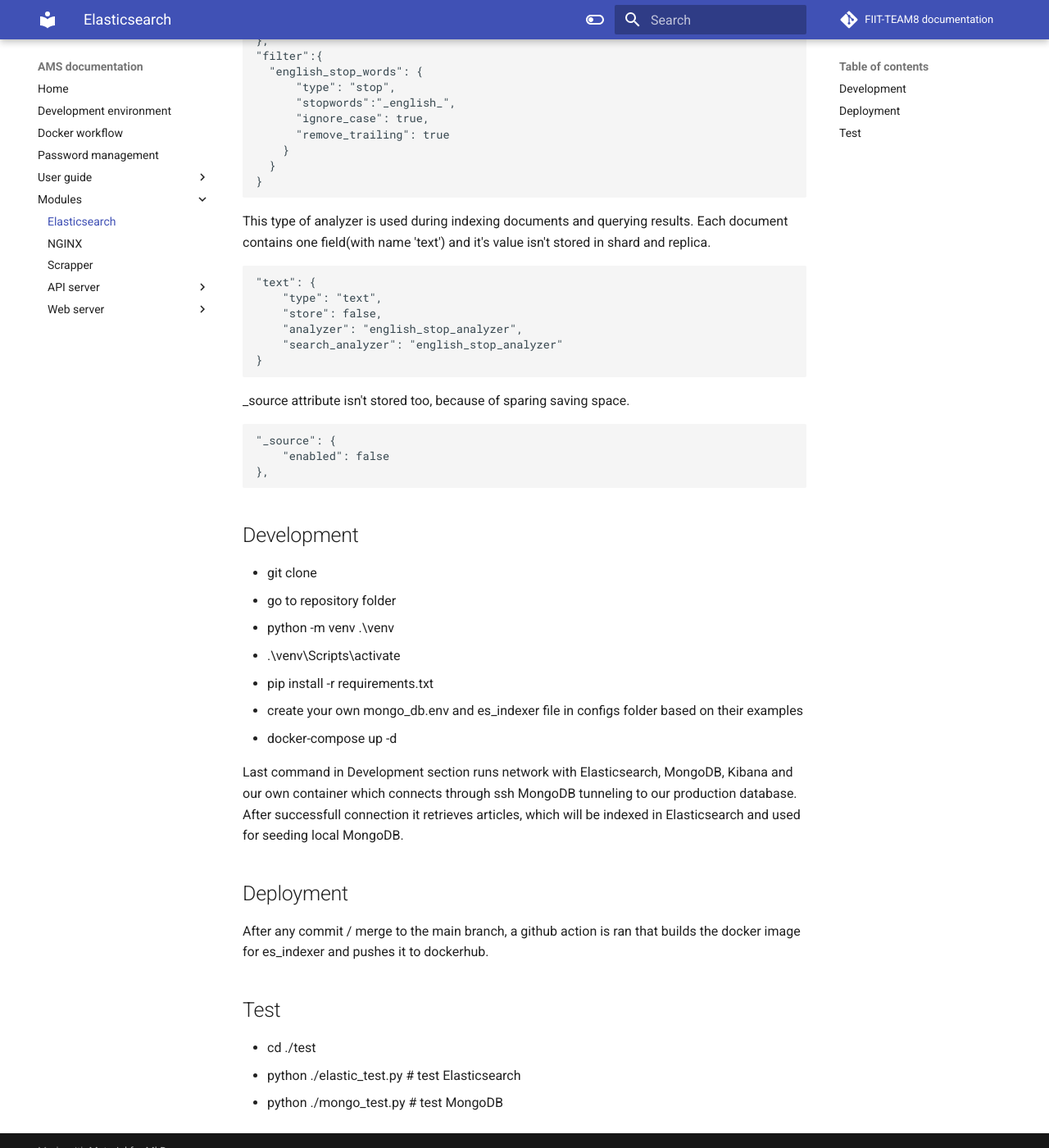
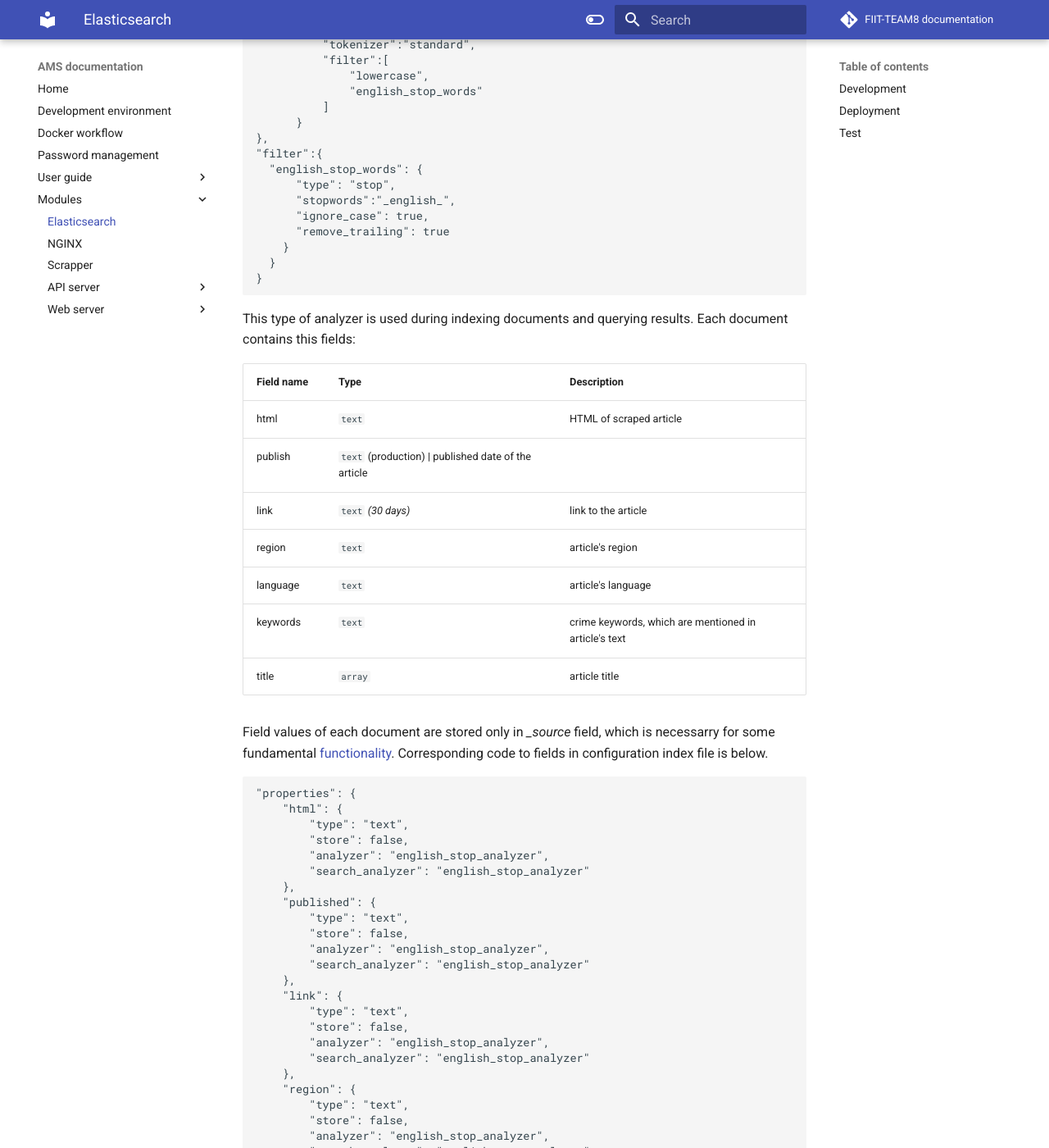
Before and after one commit to FIIT-TEAM8/team_documentation, an MkDocs documentation site: the page built from docs/modules/elasticsearch.md, in a window 1280 px wide and 1400 px high, scrolled down 638 px. Shown: the whole window at 82% size. Built offline with MkDocs 1.6.1 and Material for MkDocs 9.7.7, drawn with Linux system fonts in a browser that asks for light colours; comment, search, counter and statistics services are not loaded; some of the changed text lies outside the part shown.

Commit message:
Update elasticsearch.md

````diff
--- a/docs/modules/elasticsearch.md
+++ b/docs/modules/elasticsearch.md
@@ -5,8 +5,10 @@
 
 ---
 
-Elasticsearch runs in Docker container.
-Currently works with one shard and one replica.
+Elasticsearch runs in Docker container, with image docker.elastic.co/elasticsearch/elasticsearch:7.15.0
+Our scraper communicate with Elasticsearch through [python library](https://elasticsearch-py.readthedocs.io/en/v7.15.1/). Make sure you are using the right version of library(7.15.1), otherwise some functionality will not work.
+
+Elastic currently works with one shard and one replica.
 
 ```
 "index": {
@@ -40,18 +42,68 @@ It uses Standard analyzer with filtering english stop words and converting text
 }
 ```
 
-This type of analyzer is used during indexing documents and querying results. Each document contains one field(with name 'text') and it's value isn't stored in shard and replica.
+This type of analyzer is used during indexing documents and querying results. Each document contains this fields:
+
+| Field name | Type | Description |
+| ------------- | ------------- | ----------- |
+| html  | `text`  | HTML of scraped article |
+| publish  | `text` (production) \| published date of the article |
+| link | `text` _(30 days)_ | link to the article |
+| region| `text` | article's region |
+| language | `text` | article's language |
+| keywords | `text` | crime keywords, which are mentioned in article's text |
+| title | `array` | article title |
+
+Field values of each document are stored only in *_source* field, which is necessarry for some fundamental [functionality](https://www.elastic.co/guide/en/elasticsearch/reference/current/mapping-source-field.html). Corresponding code to fields in configuration index file is below.
 
 ```
-"text": {
-    "type": "text",
-    "store": false,
-    "analyzer": "english_stop_analyzer",
-    "search_analyzer": "english_stop_analyzer"
-}
+"properties": {
+    "html": {
+        "type": "text",
+        "store": false,
+        "analyzer": "english_stop_analyzer",
+        "search_analyzer": "english_stop_analyzer"
+    },
+    "published": {
+        "type": "text",
+        "store": false,
+        "analyzer": "english_stop_analyzer",
+        "search_analyzer": "english_stop_analyzer"
+    },
+    "link": {
+        "type": "text",
+        "store": false,
+        "analyzer": "english_stop_analyzer",
+        "search_analyzer": "english_stop_analyzer"
+    },
+    "region": {
+        "type": "text",
+        "store": false,
+        "analyzer": "english_stop_analyzer",
+        "search_analyzer": "english_stop_analyzer"
+    },
+    "language": {
+        "type": "text",
+        "store": false,
+        "analyzer": "english_stop_analyzer",
+        "search_analyzer": "english_stop_analyzer"
+    },
+    "keywords": {
+        "type": "array",
+        "store": false,
+        "analyzer": "english_stop_analyzer",
+        "search_analyzer": "english_stop_analyzer"
+    },
+    "title": {
+        "type": "text",
+        "store": false,
+        "analyzer": "english_stop_analyzer",
+        "search_analyzer": "english_stop_analyzer"
+    }
+  }
 ```
 
-\_source attribute isn't stored too, because of sparing saving space.
+Basic attributes in *\_source* field aren't stored, because of sparing saving space.
 
 ```
 "_source": {
````
